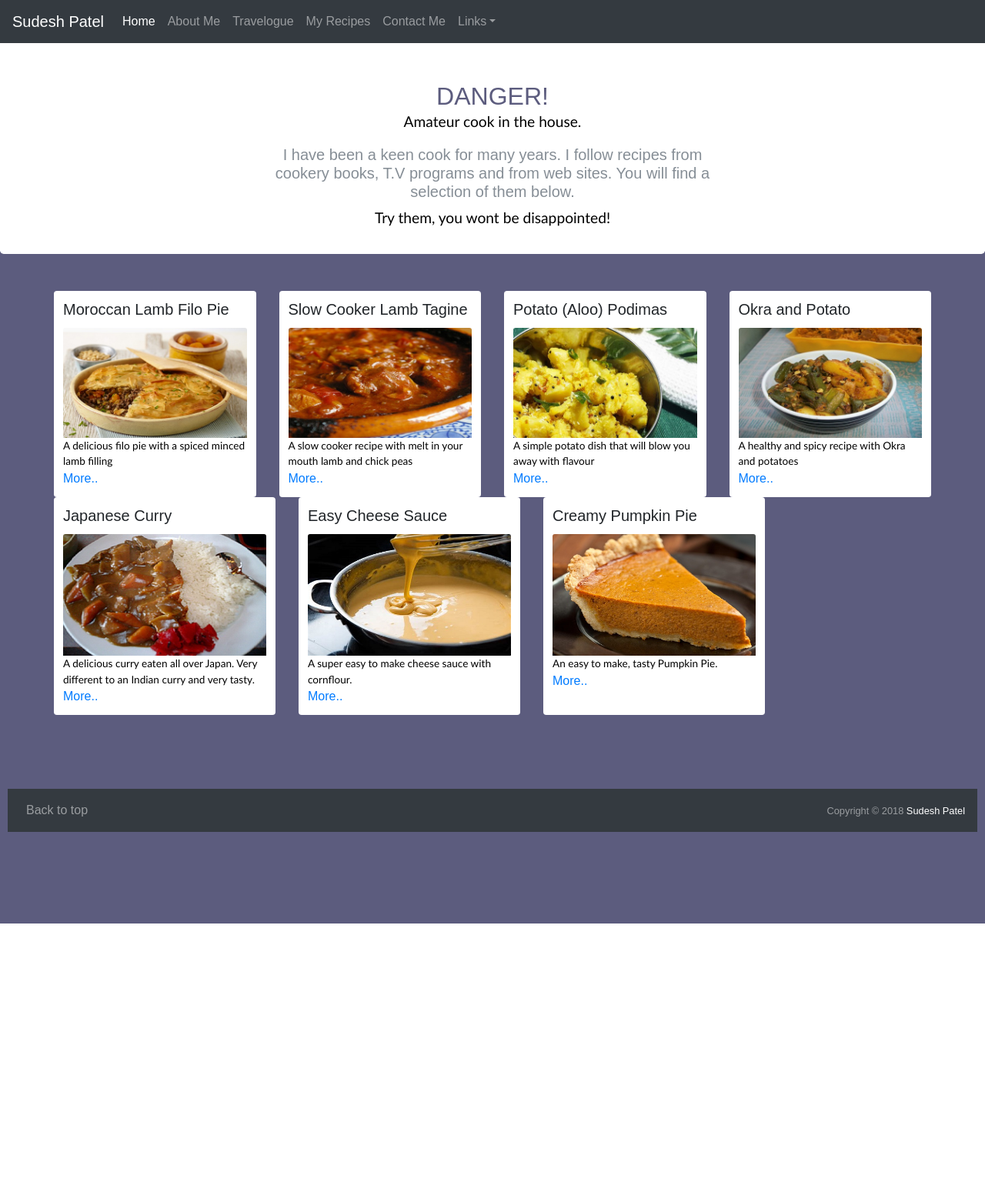
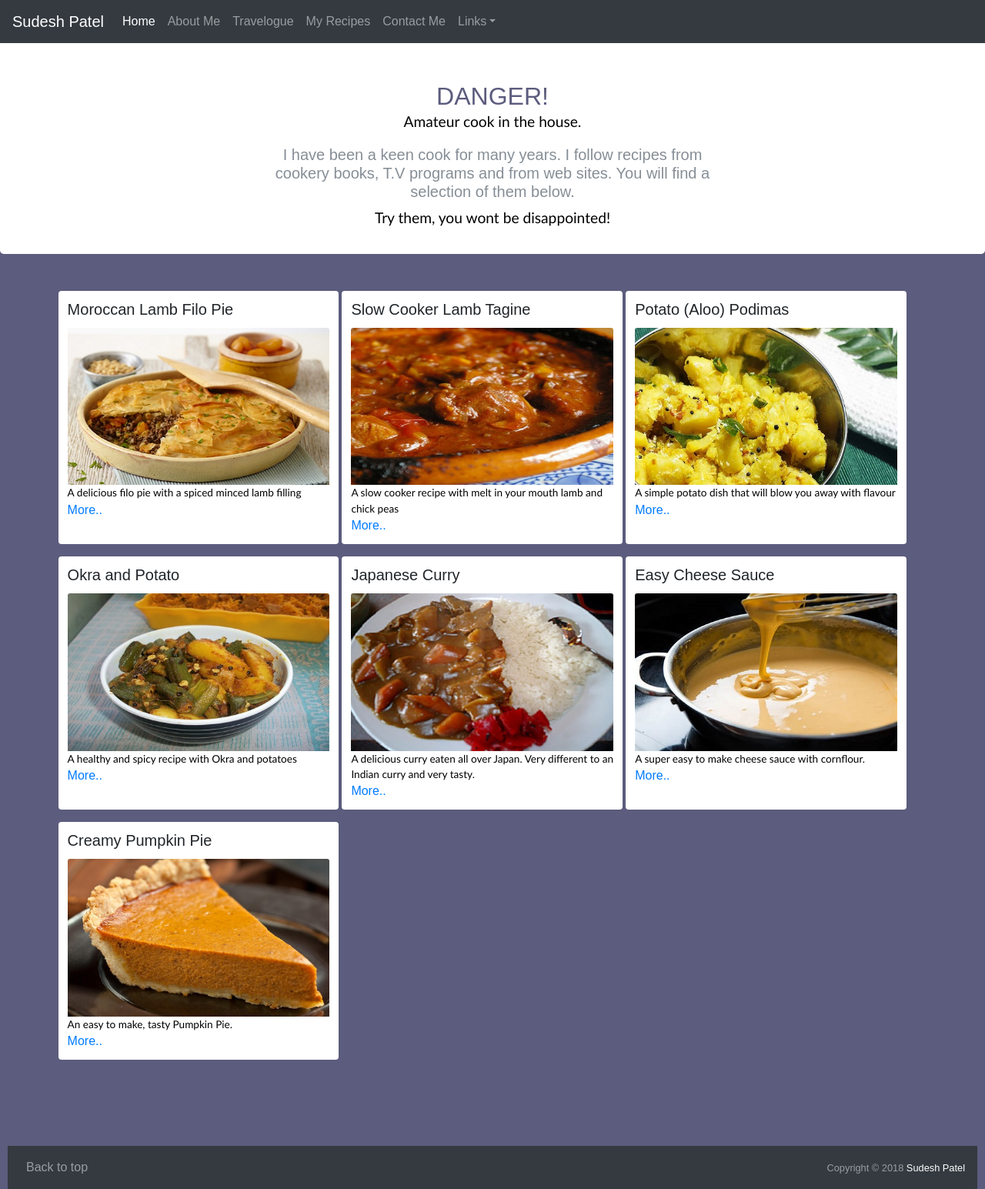
Before and after one commit to skar1962/sudeshpatel, a PHP site: page /recipes.php in a window 1280 px wide. Shown: the whole page at 77% size. Before the commit the page ends 1200 px from the top, so only its background shows below. Run offline with PHP 8.4, Linux system fonts and the light colour scheme; some libraries are stand-ins or nearby versions.

Commit message:
tidied up cards on recipes to work like travelogue

```diff
--- a/album.css
+++ b/album.css
@@ -29,13 +29,15 @@ body {
   /* min-height: 50rem; Can be removed; just added for demo purposes */
   padding-top: 3rem;
   padding-bottom: 3rem;
+  padding-left: 0.7rem;
+
 }
 
 .card {
-  float: left;
-  width: 33.333%;
+  width: 32%;
   padding: .75rem;
-  margin-bottom: 2rem;
+  margin-bottom: 1rem;
+  margin-right: 0.25rem;
   border: 0;
 }
 
--- a/recipes.php
+++ b/recipes.php
@@ -46,17 +46,9 @@
 			<div class="album">
 				<div class="container">
 					<div class="row">
-						<!-- Card Deck 1 -->
-						<div class="card-deck">
-							<!--
-							<div class="card-deck">
-							<div class="card-group">
-							<div class="card-columns">
-							-->
-
 
 						<!-- Moroccan Lamb Pie Card -->
-							<div class="card" style="width: 18rem;">
+						<div class="card" >
 								<h5 class="card-title">Moroccan Lamb Filo Pie</h5>
 								<a href="#moroccanLamb" class="card-link" data-toggle="modal">
 									<img class="card-img-top" src="./images/recipes/moroccanlambfilopie.png" alt="Moroccan Lamb Filo Pie">
@@ -67,7 +59,7 @@
 						</div>
 
 						<!-- Lamb Tagine Card -->
-							<div class="card" style="width: 18rem;">
+						<div class="card" >
 								<h5 class="card-title">Slow Cooker Lamb Tagine</h5>
 								<a href="#lambTagine" class="card-link" data-toggle="modal">
 									<img class="card-img-top" src="./images/recipes/slowcookerlambtagine.jpg" alt="Slow Cooker Lamb Tagine">
@@ -78,7 +70,7 @@
 						</div>
 
 						<!-- Aloo Podimas -->
-							<div class="card" style="width: 18rem;">
+						<div class="card" >
 								<h5 class="card-title">Potato (Aloo) Podimas</h5>
 								<a href="#alooPodimas" class="card-link" data-toggle="modal">
 									<img class="card-img-top" src="./images/recipes/aloopodimas.jpg" alt="Aloo Podimas">
@@ -89,7 +81,7 @@
 						</div>
 
 						<!-- Bhinda Bateta -->
-							<div class="card" style="width: 18rem;">
+						<div class="card" >
 								<h5 class="card-title">Okra and Potato</h5>
 								<a href="#bhindaBateta" class="card-link" data-toggle="modal">
 									<img class="card-img-top" src="./images/recipes/bhindabateta.jpg" alt="Bhinda Bateta">
@@ -98,13 +90,9 @@
 									More..
 								</a>
 						</div>
-						</div> <!-- Card Deck 1 -->
-
 					<p></p>
-						<!-- Card Deck 2-->
-						<div class="card-deck">
 						<!-- Japanse Curry -->
-							<div class="card" style="width: 18rem;">
+						<div class="card" >
 								<h5 class="card-title">Japanese Curry</h5>
 								<a href="#japaneseCurry" class="card-link" data-toggle="modal">
 									<img class="card-img-top" src="./images/recipes/japanesecurry.jpg" alt="Japanese Curry">
@@ -115,7 +103,7 @@
 						</div>
 
 						<!-- Bhinda Bateta -->
-							<div class="card" style="width: 18rem;">
+						<div class="card">
 								<h5 class="card-title">Easy Cheese Sauce</h5>
 								<a href="#cheeseSauce" class="card-link" data-toggle="modal">
 									<img class="card-img-top" src="./images/recipes/cheesesauce.jpg" alt="Cheese Sauce">
@@ -126,7 +114,7 @@
 						</div>
 
 						<!-- Pumpkin Pie -->
-							<div class="card" style="width: 18rem;">
+						<div class="card" >
 								<h5 class="card-title">Creamy Pumpkin Pie</h5>
 								<a href="#pumpkinPie" class="card-link" data-toggle="modal">
 									<img class="card-img-top" src="./images/recipes/pumpkinpie.jpg" alt="Pumpkin Pie">
@@ -135,9 +123,7 @@
 									More..
 								</a>
 						</div>
-
-						</div>	<!-- Card Deck 2 -->
-					</div> <!-- row -->
+					</div> <!--row -->
 				</div> <!-- container -->
 			</div> <!-- album -->
 
--- a/styles.css
+++ b/styles.css
@@ -32,7 +32,7 @@ h2 {
 }
 
 h3 {
-  font-size:120%;
+  font-size:110%;
   color:black;
 }
 
```
Lines whose indentation alone changed are shown as unchanged.
